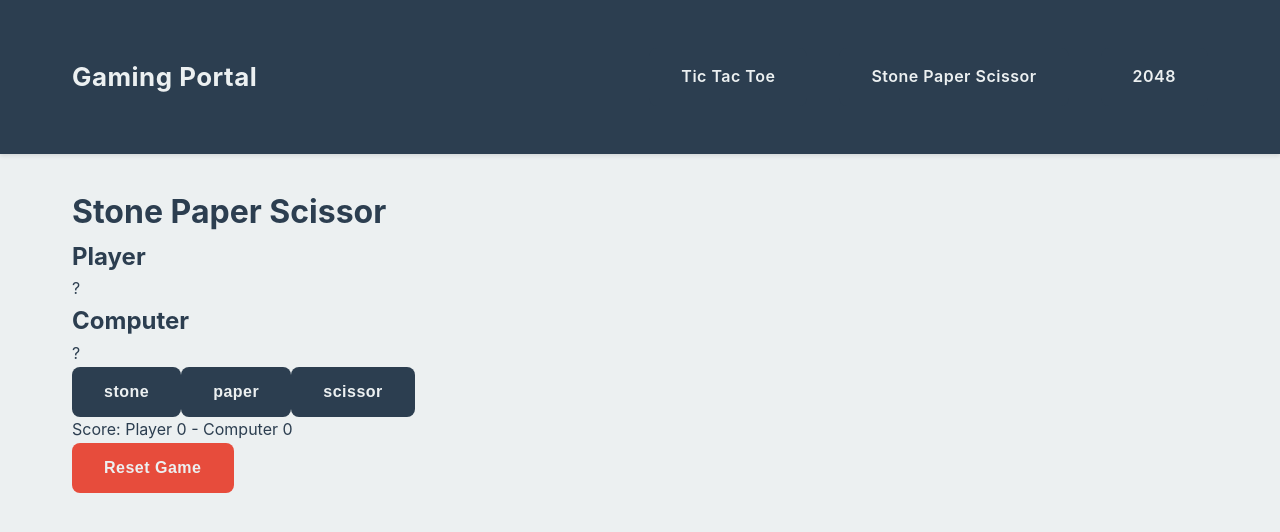
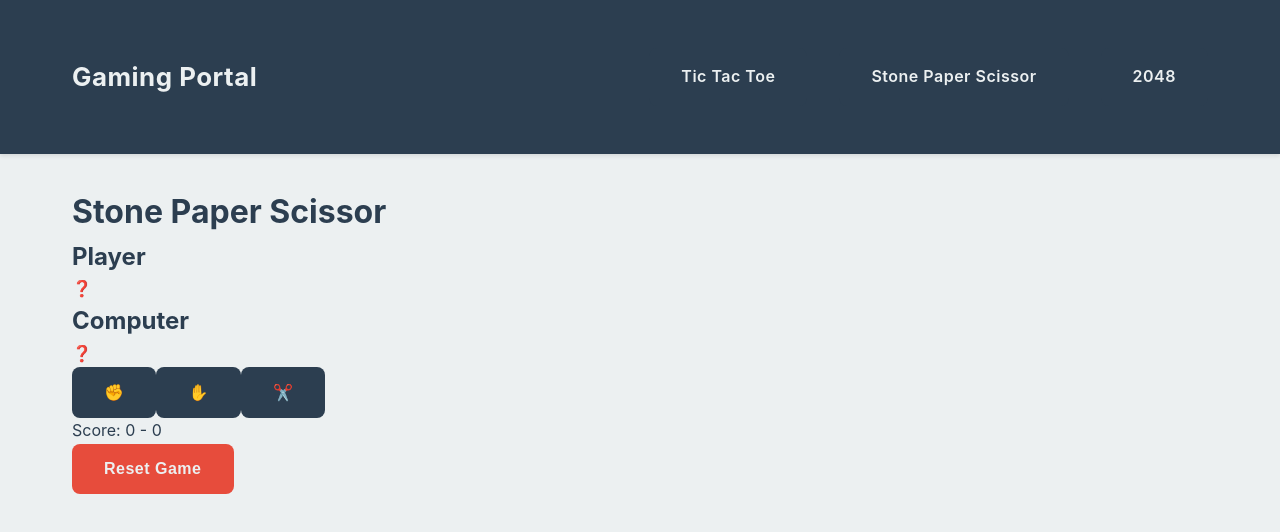
Before and after one commit to ashishanilsikaria/gaming-portal, a React (Vite) app: page /stone-paper-scissor in a window 1280 px wide. Shown: the top 532 px of the page. Built offline with nearby package versions, Linux system fonts and the light colour scheme.

Commit message:
fixed stone paper scissors

```diff
--- a/src/games/StonePaperScissor.jsx
+++ b/src/games/StonePaperScissor.jsx
@@ -1,7 +1,11 @@
 import { useState } from 'react';
 import { motion } from 'framer-motion';
 
-const choices = ['stone', 'paper', 'scissor'];
+const choices = [
+  { name: 'stone', emoji: '✊' },
+  { name: 'paper', emoji: '✋' },
+  { name: 'scissor', emoji: '✂️' }
+];
 
 function StonePaperScissor() {
   const [playerChoice, setPlayerChoice] = useState(null);
@@ -31,7 +35,7 @@
     setPlayerChoice(choice);
     setComputerChoice(computer);
 
-    const gameResult = determineWinner(choice, computer);
+    const gameResult = determineWinner(choice.name, computer.name);
     setResult(gameResult);
 
     if (gameResult === 'win') {
@@ -49,54 +53,69 @@
   };
 
   return (
-    <div className="flex flex-col items-center space-y-8">
-      <motion.h1 className="text-4xl font-bold text-primary text-center" initial={{ opacity: 0 }} animate={{ opacity: 1 }} transition={{ duration: 1 }}>
+    <div className="flex flex-col items-center space-y-8 p-8 bg-gray-900 rounded-xl shadow-2xl">
+      <motion.h1
+        className="text-5xl font-bold text-primary text-center mb-8"
+        initial={{ opacity: 0, y: -20 }}
+        animate={{ opacity: 1, y: 0 }}
+        transition={{ duration: 0.8 }}
+      >
         Stone Paper Scissor
       </motion.h1>
 
-      <motion.div className="flex justify-center space-x-8 items-center" initial={{ scale: 0.8 }} animate={{ scale: 1 }} transition={{ duration: 0.5 }}>
+      <motion.div
+        className="flex justify-center space-x-12 items-center bg-gray-800 p-8 rounded-xl"
+        initial={{ scale: 0.8 }}
+        animate={{ scale: 1 }}
+        transition={{ duration: 0.5 }}
+      >
         <div className="text-center">
-          <h2 className="text-2xl font-semibold mb-4">Player</h2>
-          <div className="w-32 h-32 bg-gray-800 rounded-lg flex items-center justify-center text-4xl">
-            {playerChoice ? '✊' : '?'}
+          <h2 className="text-2xl font-semibold mb-4 text-white">Player</h2>
+          <div className="w-40 h-40 bg-gray-700 rounded-lg flex items-center justify-center text-6xl shadow-lg">
+            {playerChoice ? playerChoice.emoji : '❓'}
           </div>
         </div>
         <div className="text-center">
-          <h2 className="text-2xl font-semibold mb-4">Computer</h2>
-          <div className="w-32 h-32 bg-gray-800 rounded-lg flex items-center justify-center text-4xl">
-            {computerChoice ? '✊' : '?'}
+          <h2 className="text-2xl font-semibold mb-4 text-white">Computer</h2>
+          <div className="w-40 h-40 bg-gray-700 rounded-lg flex items-center justify-center text-6xl shadow-lg">
+            {computerChoice ? computerChoice.emoji : '❓'}
           </div>
         </div>
       </motion.div>
 
-      <motion.div className="text-3xl font-bold" initial={{ opacity: 0 }} animate={{ opacity: 1 }} transition={{ duration: 1 }}>
-        {result === 'win' && 'You Win! 🎉'}
-        {result === 'lose' && 'You Lose! 😢'}
-        {result === 'draw' && "It's a Draw! 🤝"}
+      <motion.div
+        className="text-4xl font-bold text-center p-4 rounded-lg"
+        initial={{ opacity: 0 }}
+        animate={{ opacity: 1 }}
+        transition={{ duration: 1 }}
+      >
+        {result === 'win' && <span className="text-green-500">You Win! 🎉</span>}
+        {result === 'lose' && <span className="text-red-500">You Lose! 😢</span>}
+        {result === 'draw' && <span className="text-yellow-500">It's a Draw! 🤝</span>}
       </motion.div>
 
-      <div className="flex space-x-4">
+      <div className="flex space-x-6">
         {choices.map((choice) => (
           <motion.button
-            key={choice}
+            key={choice.name}
             whileHover={{ scale: 1.1 }}
             whileTap={{ scale: 0.9 }}
-            className="btn btn-primary capitalize"
+            className="btn btn-primary capitalize text-2xl p-6 rounded-xl bg-gray-700 hover:bg-gray-600 transition-colors"
             onClick={() => handleChoice(choice)}
           >
-            {choice}
+            {choice.emoji}
           </motion.button>
         ))}
       </div>
 
-      <div className="text-xl">
-        Score: Player {score.player} - Computer {score.computer}
+      <div className="text-2xl font-semibold text-white bg-gray-800 px-8 py-4 rounded-lg">
+        Score: <span className="text-green-500">{score.player}</span> - <span className="text-red-500">{score.computer}</span>
       </div>
 
       <motion.button
         whileHover={{ scale: 1.05 }}
         whileTap={{ scale: 0.95 }}
-        className="btn btn-secondary"
+        className="btn btn-secondary text-lg px-8 py-3"
         onClick={resetGame}
       >
         Reset Game
```
